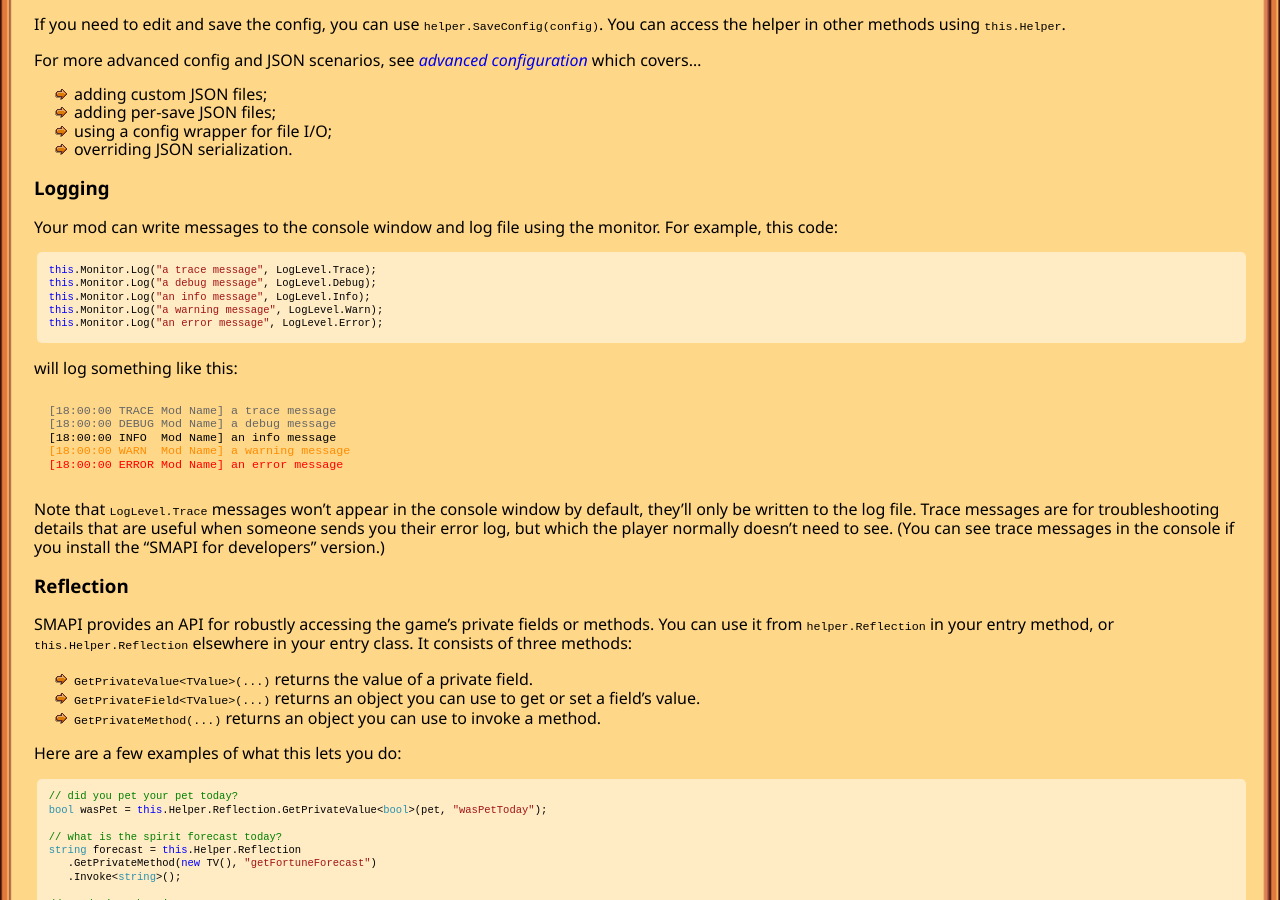
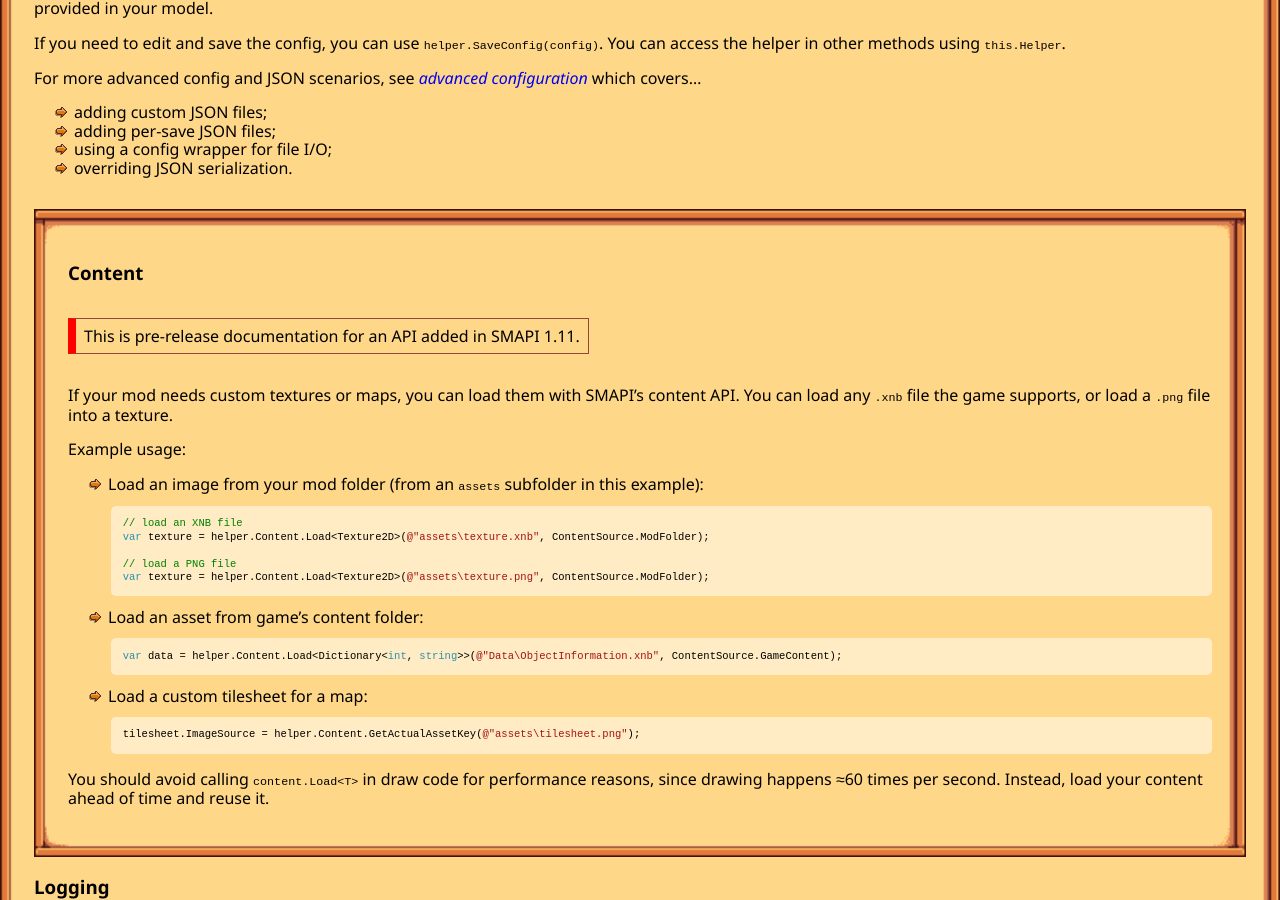
Before and after one commit to Pathoschild/canimod.github.io, a Jekyll site: the page built from for-devs/creating-a-smapi-mod.md, in a window 1280 px wide and 900 px high, scrolled down 7186 px. Built offline with Jekyll 4.4.1, drawn with Linux system fonts in a browser that asks for light colours; nearby versions of some CDN libraries.

Commit message:
document SMAPI 1.11 content API

````diff
--- a/for-devs/creating-a-smapi-mod.md
+++ b/for-devs/creating-a-smapi-mod.md
@@ -394,6 +394,34 @@ which covers...
 * using a config wrapper for file I/O;
 * overriding JSON serialization.
 
+### Content
+<p class="warning">This is pre-release documentation for an API added in SMAPI 1.11.</p>
+
+If your mod needs custom textures or maps, you can load them with SMAPI's content API. You can load
+any `.xnb` file the game supports, or load a `.png` file into a texture.
+
+Example usage:
+
+* Load an image from your mod folder (from an `assets` subfolder in this example):
+  ```c#
+  // load an XNB file
+  var texture = helper.Content.Load<Texture2D>(@"assets\texture.xnb", ContentSource.ModFolder);
+
+  // load a PNG file
+  var texture = helper.Content.Load<Texture2D>(@"assets\texture.png", ContentSource.ModFolder);
+  ```
+* Load an asset from game's content folder:
+  ```c#
+  var data = helper.Content.Load<Dictionary<int, string>>(@"Data\ObjectInformation.xnb", ContentSource.GameContent);
+  ```
+* Load a custom tilesheet for a map:
+  ```c#
+  tilesheet.ImageSource = helper.Content.GetActualAssetKey(@"assets\tilesheet.png");
+  ```
+
+You should avoid calling `content.Load<T>` in draw code for performance reasons, since drawing
+happens ≈60 times per second. Instead, load your content ahead of time and reuse it.
+
 ### Logging
 Your mod can write messages to the console window and log file using the monitor. For example,
 this code:
````
